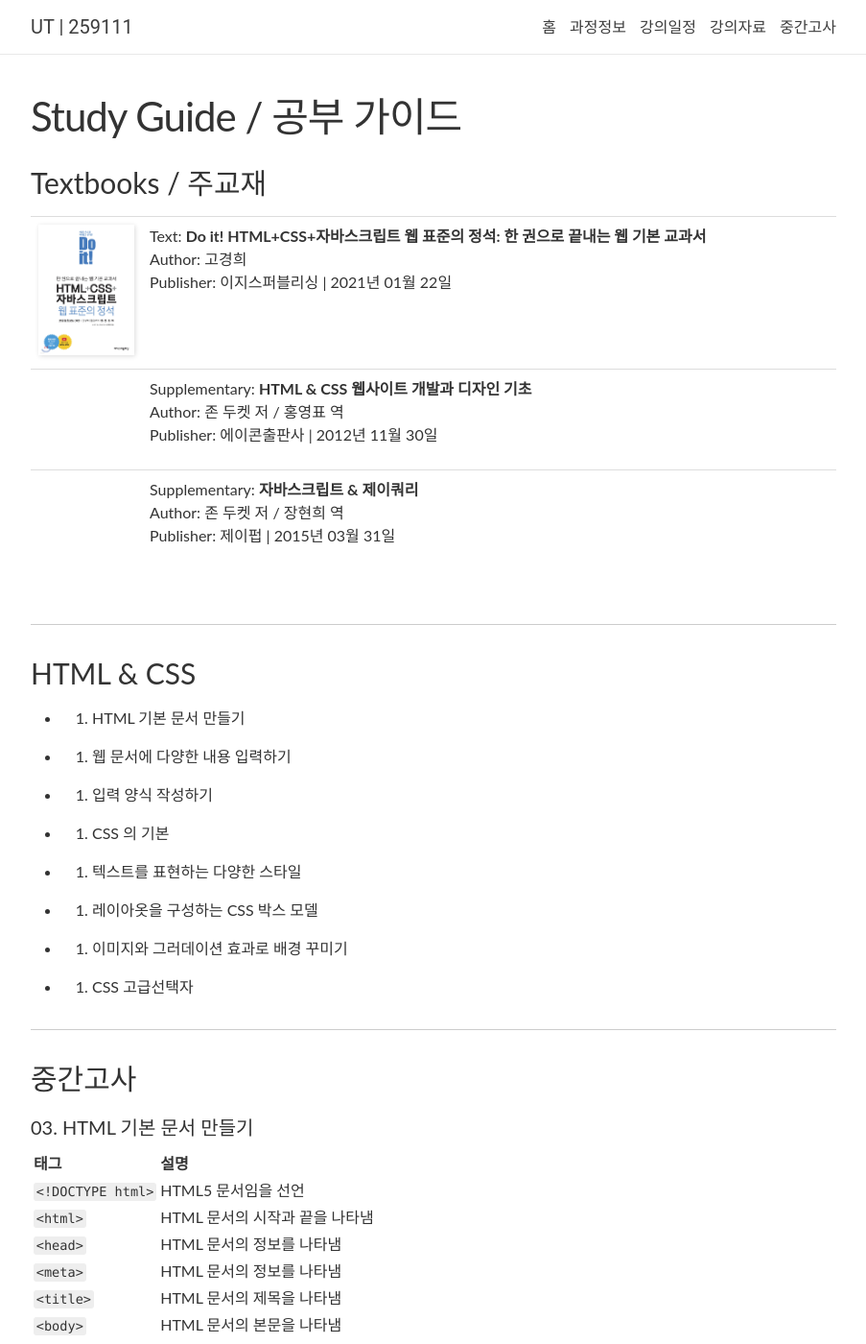
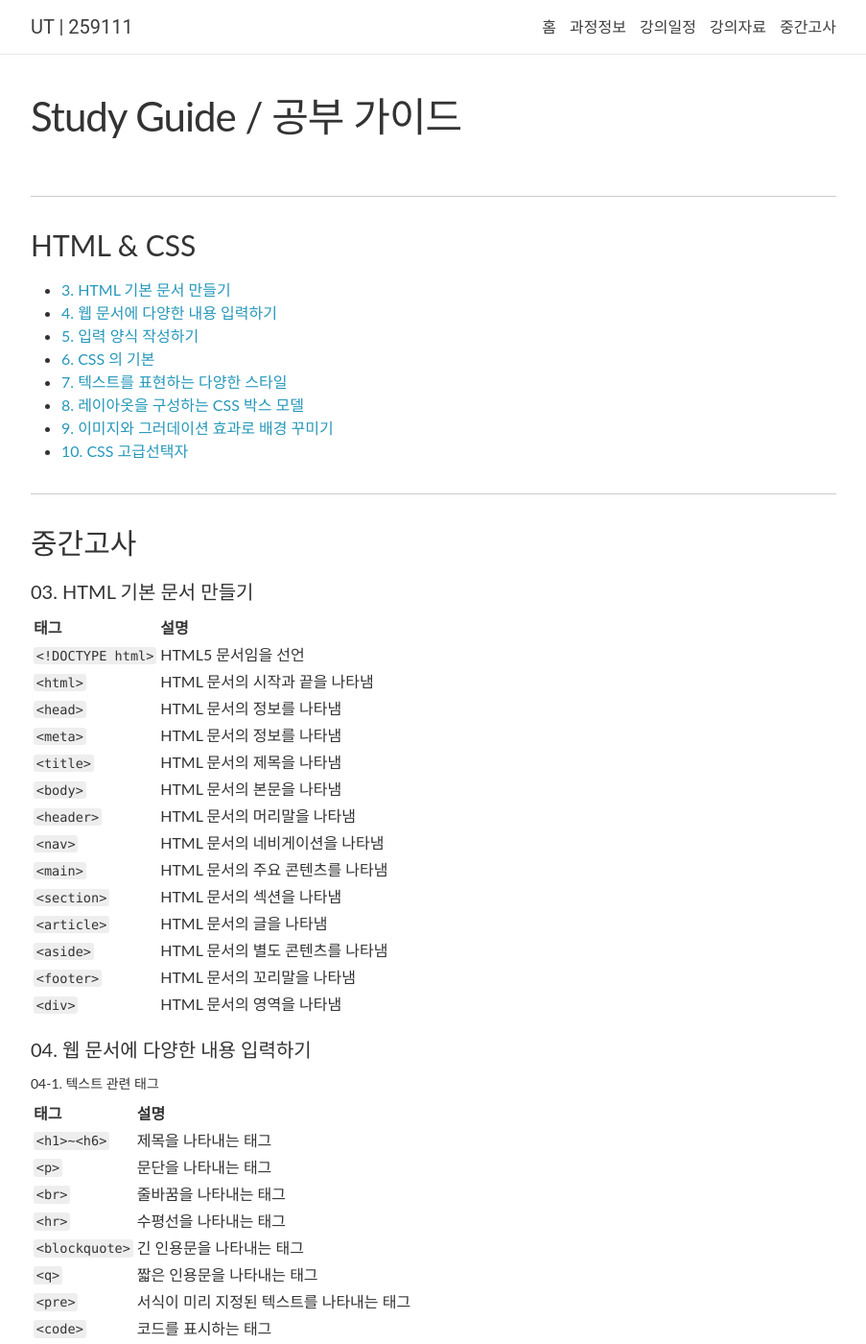
Before and after one commit to 2023-aaronkr/ut-web, a Jekyll site: the page built from _pages/guide.md, in a window 1280 px wide and 1400 px high. Shown: the whole window at 96% size, without its empty margins (188-1091 px from the left). Built offline with Jekyll 4.4.1, drawn with Linux system fonts in a browser that asks for light colours; nearby versions of some CDN libraries; comment, search, counter and statistics services are not loaded; part of the change alters nothing that is shown.

Commit message:
Update guide

```diff
--- a/_pages/guide.md
+++ b/_pages/guide.md
@@ -1,5 +1,5 @@
 ---
-layout: logistics
+layout: page
 permalink: /guide/
 title: Study Guide / 공부 가이드
 ---
@@ -10,14 +10,14 @@ title: Study Guide / 공부 가이드
 
 ### HTML & CSS
 
-- 3.  HTML 기본 문서 만들기
-- 4.  웹 문서에 다양한 내용 입력하기
-- 5.  입력 양식 작성하기
-- 6.  CSS 의 기본
-- 7.  텍스트를 표현하는 다양한 스타일
-- 8.  레이아옷을 구성하는 CSS 박스 모델
-- 9.  이미지와 그러데이션 효과로 배경 꾸미기
-- 10. CSS 고급선택자
+- [3. HTML 기본 문서 만들기](#03-html-기본-문서-만들기)
+- [4. 웹 문서에 다양한 내용 입력하기](#04-웹-문서에-다양한-내용-입력하기)
+- [5. 입력 양식 작성하기](#05-입력-양식-작성하기)
+- [6. CSS 의 기본](#06-css-의-기본)
+- [7. 텍스트를 표현하는 다양한 스타일](#07-텍스트를-표현하는-다양한-스타일)
+- [8. 레이아옷을 구성하는 CSS 박스 모델](#08-레이아웃을-구성하는-css-박스-모델)
+- [9. 이미지와 그러데이션 효과로 배경 꾸미기](#09-이미지와-그러데이션-효과로-배경-꾸미기)
+- [10. CSS 고급선택자](#10-css-고급선택자)
 
 ---
 
```
